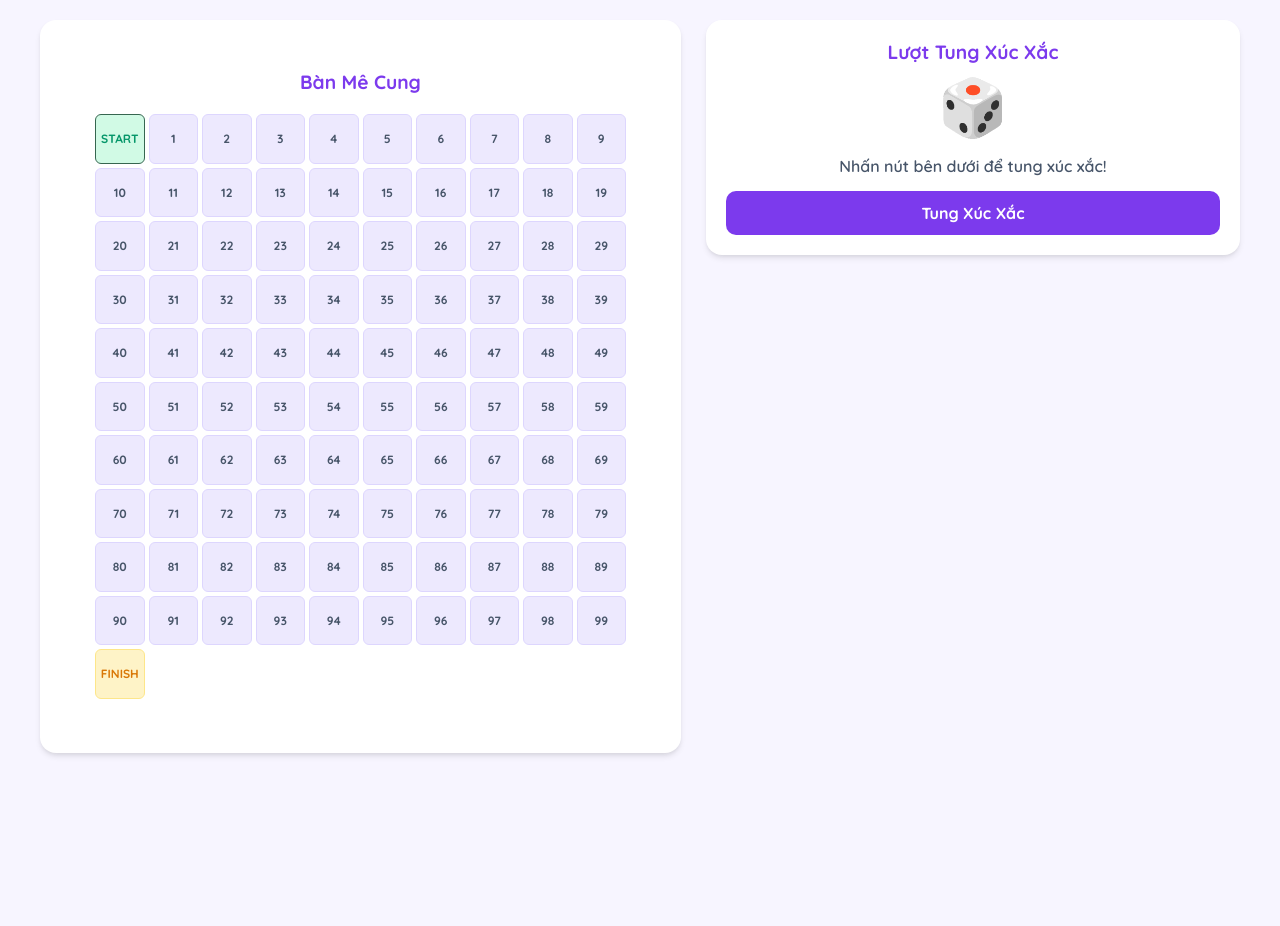
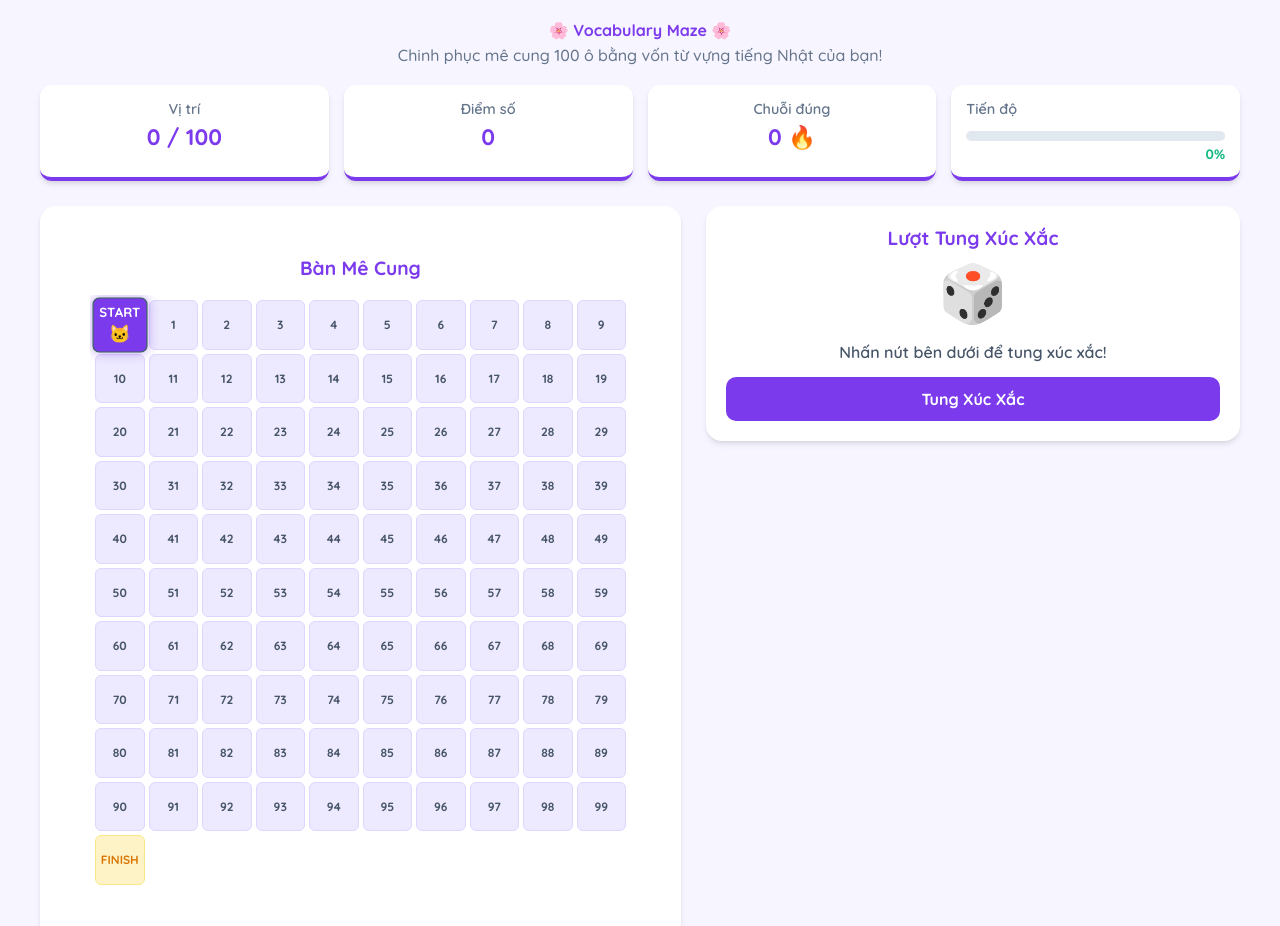
Before and after one commit to thuydung21092007123-ui/MapVocabJapanChillChill, a plain HTML site: page index.html in a window 1280 px wide. Shown: the top 926 px of the page. Before the commit the page ends 800 px from the top, so only its background shows below. Drawn offline with Linux system fonts and the light colour scheme.

Commit message:
index.html

```diff
--- a/index.html
+++ b/index.html
@@ -1,7 +1,6 @@
 <!DOCTYPE html>
 <html lang="vi">
 <head>
-    <link rel="icon" type="image/png" href="R.jpg">
     <meta charset="UTF-8">
     <meta name="viewport" content="width=device-width, initial-scale=1.0">
     <title>Vocabulary Maze - Mê Cung Từ Vựng Tiếng Nhật</title>
@@ -12,7 +11,33 @@
 <body>
     <div class="app-container">
         <!-- Tiêu đề game -->
+        <header class="game-header">
+            <h1>🌸 Vocabulary Maze 🌸</h1>
+            <p>Chinh phục mê cung 100 ô bằng vốn từ vựng tiếng Nhật của bạn!</p>
+        </header>
 
+        <!-- Phần thống kê (Stats) -->
+        <section class="stats-panel">
+            <div class="stat-card">
+                <span class="stat-label">Vị trí</span>
+                <span class="stat-value" id="current-pos">0 / 100</span>
+            </div>
+            <div class="stat-card">
+                <span class="stat-label">Điểm số</span>
+                <span class="stat-value" id="score">0</span>
+            </div>
+            <div class="stat-card">
+                <span class="stat-label">Chuỗi đúng</span>
+                <span class="stat-value" id="streak">0 🔥</span>
+            </div>
+            <div class="stat-card progress-card">
+                <span class="stat-label">Tiến độ</span>
+                <div class="progress-bar-container">
+                    <div class="progress-bar-fill" id="progress-fill"></div>
+                </div>
+                <span class="progress-text" id="progress-text">0%</span>
+            </div>
+        </section>
 
         <main class="game-main-content">
             <!-- Phần bàn mê cung -->
```
